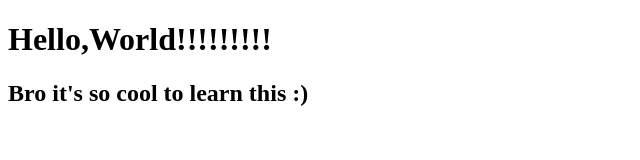
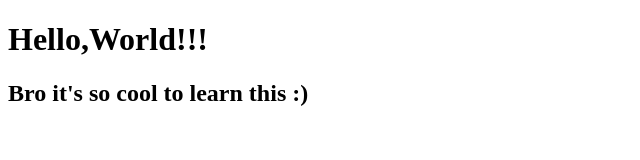
Before and after one commit to NokiaBird/baashaal, a plain HTML site: page index.html in a window 1280 px wide. Shown: the whole page, without its empty margins (0-640 px from the left). Drawn offline with Linux system fonts and the light colour scheme.

Commit message:
Reduced exclamation points to three

```diff
--- a/index.html
+++ b/index.html
@@ -5,7 +5,7 @@
 </head>
 <body>
 
-	 <h1>Hello,World!!!!!!!!!</h1>
+	 <h1>Hello,World!!!</h1>
 
 
 	<h2>Bro it's so cool to learn this :)</h2>
```
